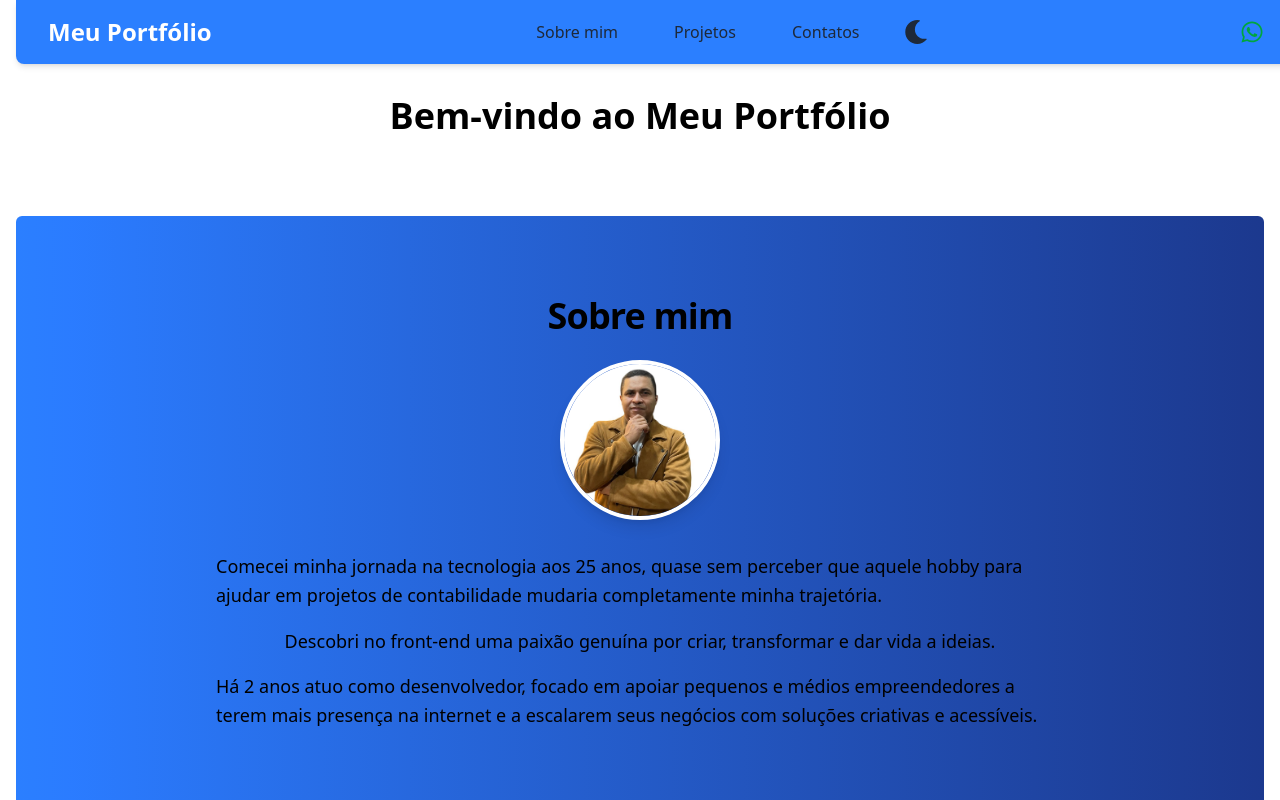
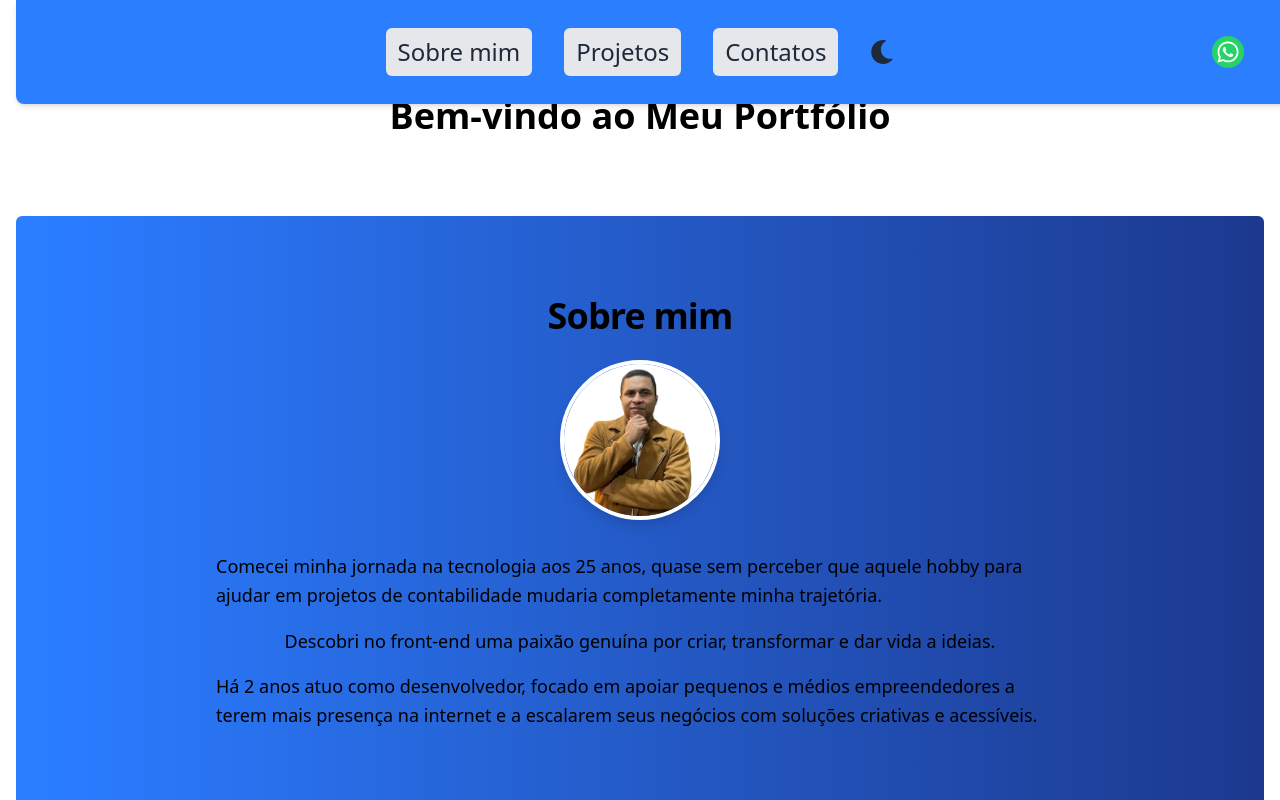
Before and after one commit to Flavio-Antonio-da-Silva/portfolio-react-vite, a React (Vite) app: page / in a window 1280 px wide. Shown: the top 800 px of the page. Built offline with nearby package versions, Linux system fonts and the light colour scheme.

Commit message:
Iniciando 3D
Iniciando alterações 3D nos arquivos.

```diff
--- a/src/App.css
+++ b/src/App.css
@@ -1,5 +1,4 @@
 #root {
   max-width: 100vw;
-  margin: 0 auto;
-  text-align: center;
+  margin: auto;
 }
--- a/src/assets/components/Contactos.jsx
+++ b/src/assets/components/Contactos.jsx
@@ -12,9 +12,7 @@ export default function Contactos() {
           Contatos
         </h2>
 
-        <p className="mb-8 max-w-2xl mx-auto text-lg">
-          Fique à vontade para entrar em contato. Estou sempre aberto a novas oportunidades e parcerias!
-        </p>
+
 
         <div className="flex justify-center space-x-6 text-4xl">
           {/* Link para o LinkedIn */}
--- a/src/assets/components/Navbar.jsx
+++ b/src/assets/components/Navbar.jsx
@@ -12,12 +12,12 @@ export default function Navbar({ toggleDarkMode, isDarkMode }) {
   return (
     <nav
       id="navbar"
-      className="w-full bg-blue-500 dark:bg-gray-900 shadow-md fixed top-0 z-50 rounded-b-lg"
+      className="text-blue-900 w-full bg-blue-500 dark:bg-gray-900 shadow-md fixed top-0 z-50 rounded-b-lg text-2xl p-5"
     >
       <div className="w-full mx-auto px-4 sm:px-6 lg:px-8 flex justify-between items-center h-16 relative">
         {/* Logo ou Título */}
-        <div className="text-white text-2xl font-bold">
-          Meu Portfólio
+        <div className="text-gray-500 text-2xl font-bold">
+
         </div>
 
         {/* Ícone de menu e de modo escuro para dispositivos móveis */}
@@ -31,22 +31,22 @@ export default function Navbar({ toggleDarkMode, isDarkMode }) {
         </div>
 
         {/* Links de navegação e botão de modo escuro para telas grandes */}
-        <div className="hidden md:flex items-center space-x-8">
+        <div className="hidden md:flex items-center space-x-8 ">
           <a
             href="sobre"
-            className="text-gray-800 dark:text-gray-200 hover:text-indigo-600 dark:hover:text-indigo-400 transition rounded-md px-3 py-2"
+            className="text-gray-800 dark:text-blue-500 hover:text-indigo-600 dark:hover:text-indigo-700 transition rounded-md bg-gray-200 px-3 py-2"
           >
             Sobre mim
           </a>
           <a
             href="#projetos"
-            className="text-gray-800 dark:text-gray-200 hover:text-indigo-600 dark:hover:text-indigo-400 transition rounded-md px-3 py-2"
+            className="text-gray-800 dark:text-blue-500 hover:text-indigo-600 dark:hover:text-indigo-400 transition bg-gray-200 rounded-md px-3 py-2"
           >
             Projetos
           </a>
           <a
             href="#contato"
-            className="text-gray-800 dark:text-gray-200 hover:text-indigo-600 dark:hover:text-indigo-400 transition rounded-md px-3 py-2"
+            className="text-gray-800 dark:text-blue-500 hover:text-indigo-600 dark:hover:text-indigo-400 transition bg-gray-200 rounded-md px-3 py-2"
           >
             Contatos
           </a>
@@ -58,10 +58,10 @@ export default function Navbar({ toggleDarkMode, isDarkMode }) {
         {/* Ícone do WhatsApp */}
         <div className="flex items-center">
           <a
-            href="https://wa.me/5511999999999"
+            href="https://wa.me/5521977496651"
             target="_blank"
             rel="noopener noreferrer"
-            className="text-green-600 hover:text-green-700 transition text-2xl"
+           className="bg-[#25D366] text-white hover:bg-[#1DA851] transition text-2xl h-8 w-8 rounded-full flex items-center justify-center"
           >
             <FaWhatsapp />
           </a>
--- a/src/index.css
+++ b/src/index.css
@@ -1,4 +1,6 @@
 @import "tailwindcss";
+
+@custom-variant dark (&:where(.dark, .dark *));
 
 :root {
   font-family: system-ui, Avenir, Helvetica, Arial, sans-serif;
```
Also changed, not shown: 1 other file (tests, documents, lock files or other folders).
